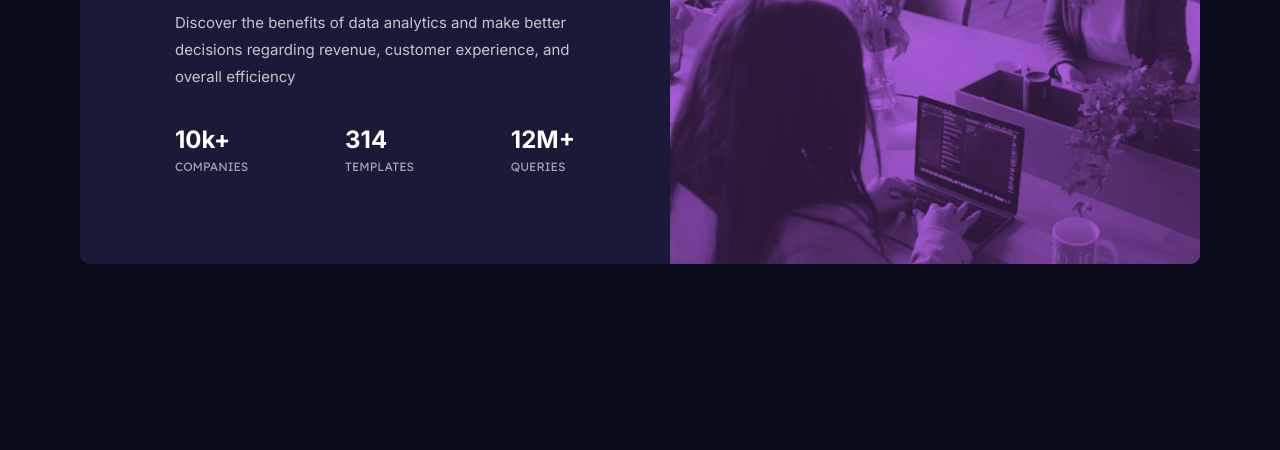
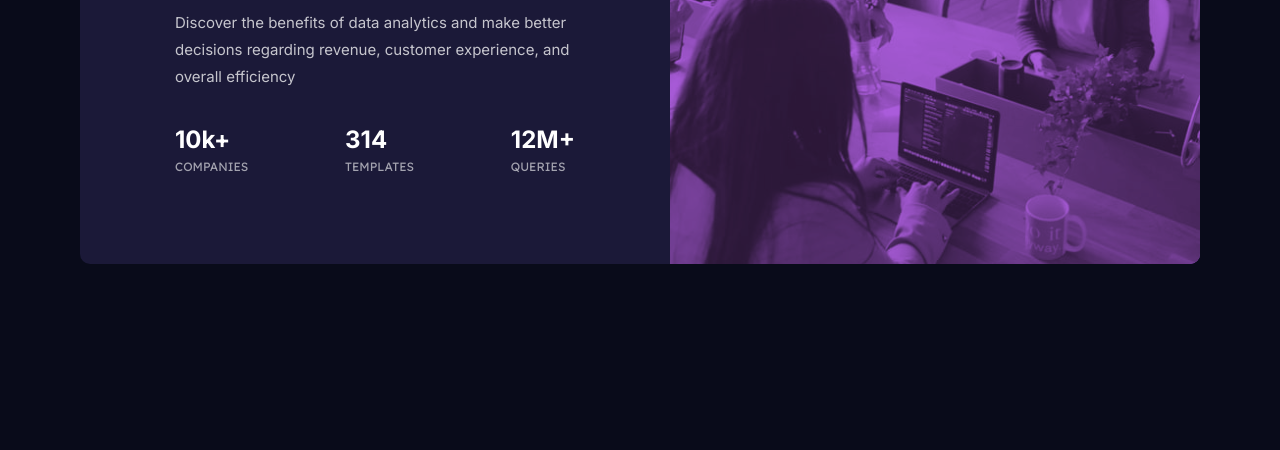
Before and after one commit to ted-dino/Frontend-Mentor, a plain HTML site: page Stats Preview Card/index.html in a window 1280 px wide. Shown: the part 350-800 px from the top of the page. Drawn offline with Linux system fonts and the light colour scheme.

Commit message:
change desktop view background image

```diff
--- a/Stats Preview Card/styles/styles.css
+++ b/Stats Preview Card/styles/styles.css
@@ -96,6 +96,9 @@ main {
     margin: 20px;
     text-align: left;
   }
+  .card-img::after {
+    background-image: url(../images/image-header-desktop.jpg);
+  }
 
   .card-text :is(h1, p) {
     margin: 0;
```
